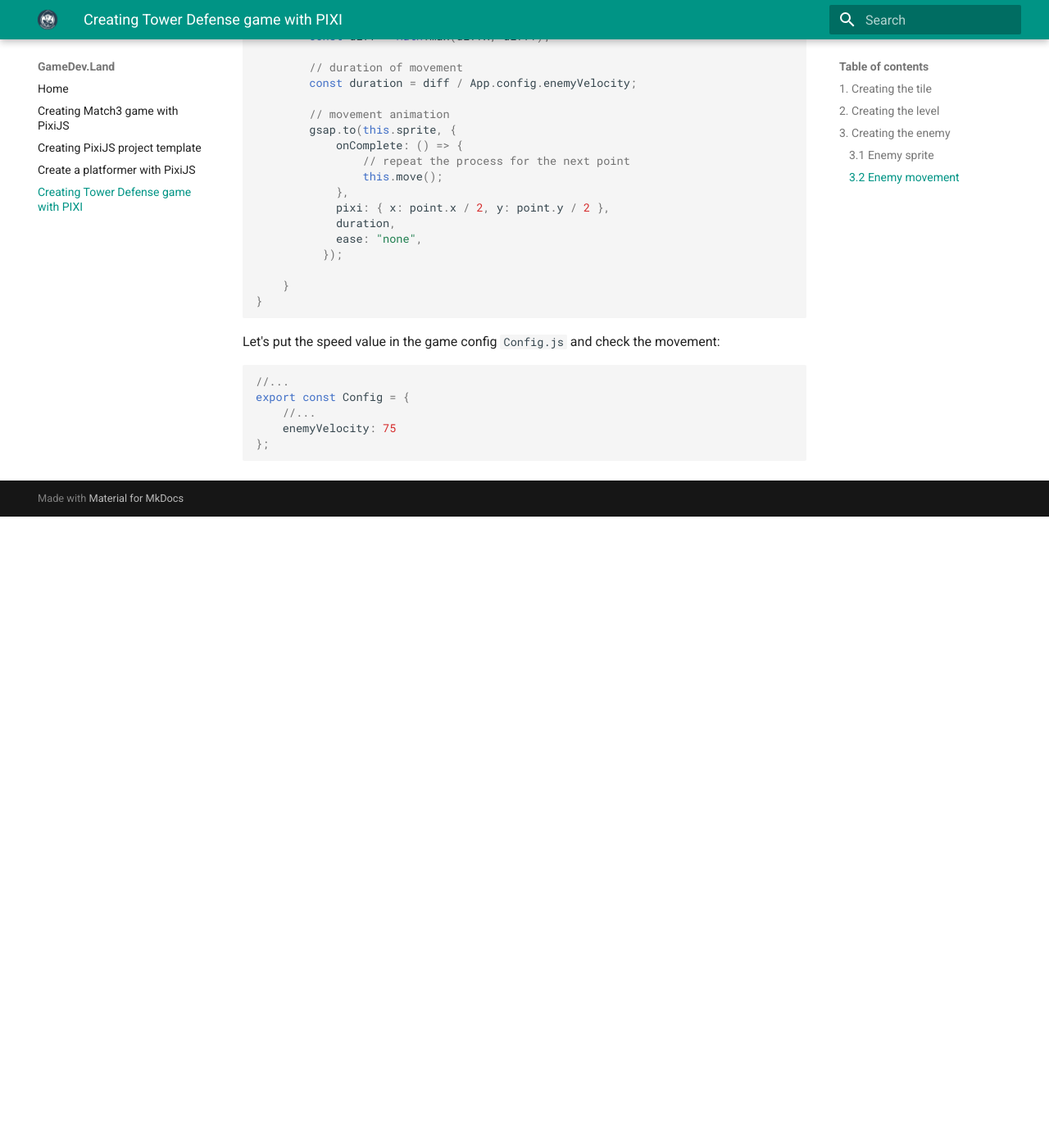
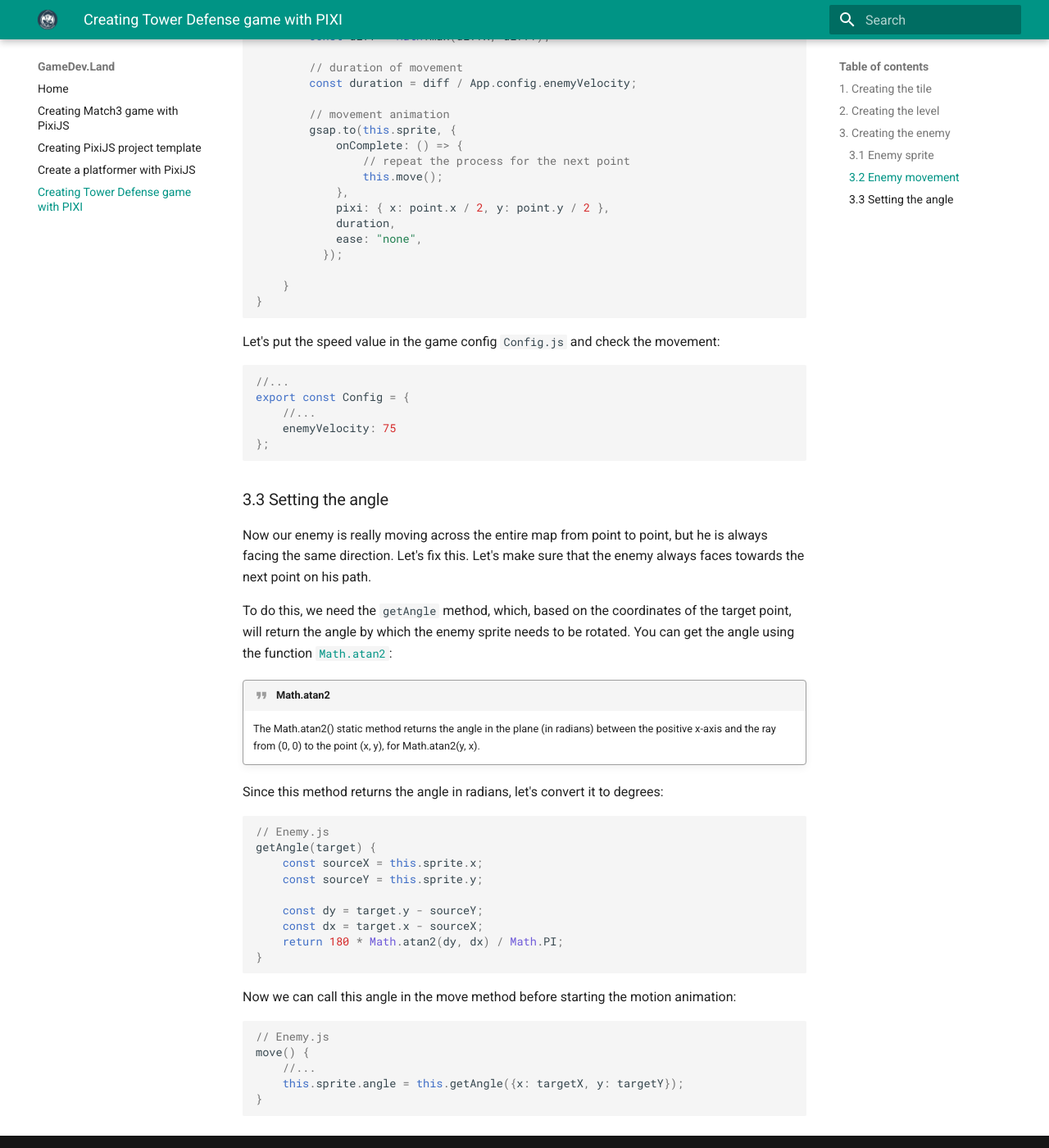
Before and after one commit to bolotnikov/gamedevland, an MkDocs documentation site: the page built from docs/tower-defense.md, in a window 1280 px wide and 1400 px high, scrolled down 9453 px. Shown: the whole window at 82% size. Built offline with MkDocs 1.6.1 and Material for MkDocs 9.7.7, drawn with Linux system fonts in a browser that asks for light colours; emoji names are drawn with the system emoji font; before the commit the page ends 10083 px from its top, so only the background shows below that.

Commit message:
Update tower-defense.md

````diff
--- a/docs/tower-defense.md
+++ b/docs/tower-defense.md
@@ -464,3 +464,38 @@ export const Config = {
     enemyVelocity: 75
 };
 ```
+
+### 3.3 Setting the angle
+Now our enemy is really moving across the entire map from point to point, but he is always facing the same direction. Let's fix this.
+Let's make sure that the enemy always faces towards the next point on his path.
+
+To do this, we need the `getAngle` method, which, based on the coordinates of the target point, will return the angle by which the enemy sprite needs to be rotated.
+You can get the angle using the function <a href="https://developer.mozilla.org/en-US/docs/Web/JavaScript/Reference/Global_Objects/Math/atan2">
+`Math.atan2`</a>:
+
+!!! quote "Math.atan2"
+    The Math.atan2() static method returns the angle in the plane (in radians) between the positive x-axis and the ray from (0, 0) to the point (x, y), for Math.atan2(y, x).
+
+Since this method returns the angle in radians, let's convert it to degrees:
+
+```javascript
+// Enemy.js
+getAngle(target) {
+    const sourceX = this.sprite.x;
+    const sourceY = this.sprite.y;
+
+    const dy = target.y - sourceY;
+    const dx = target.x - sourceX;
+    return 180 * Math.atan2(dy, dx) / Math.PI;
+}
+```
+
+Now we can call this angle in the move method before starting the motion animation:
+
+```javascript
+// Enemy.js
+move() {
+    //...
+    this.sprite.angle = this.getAngle({x: targetX, y: targetY});
+}
+```
````
